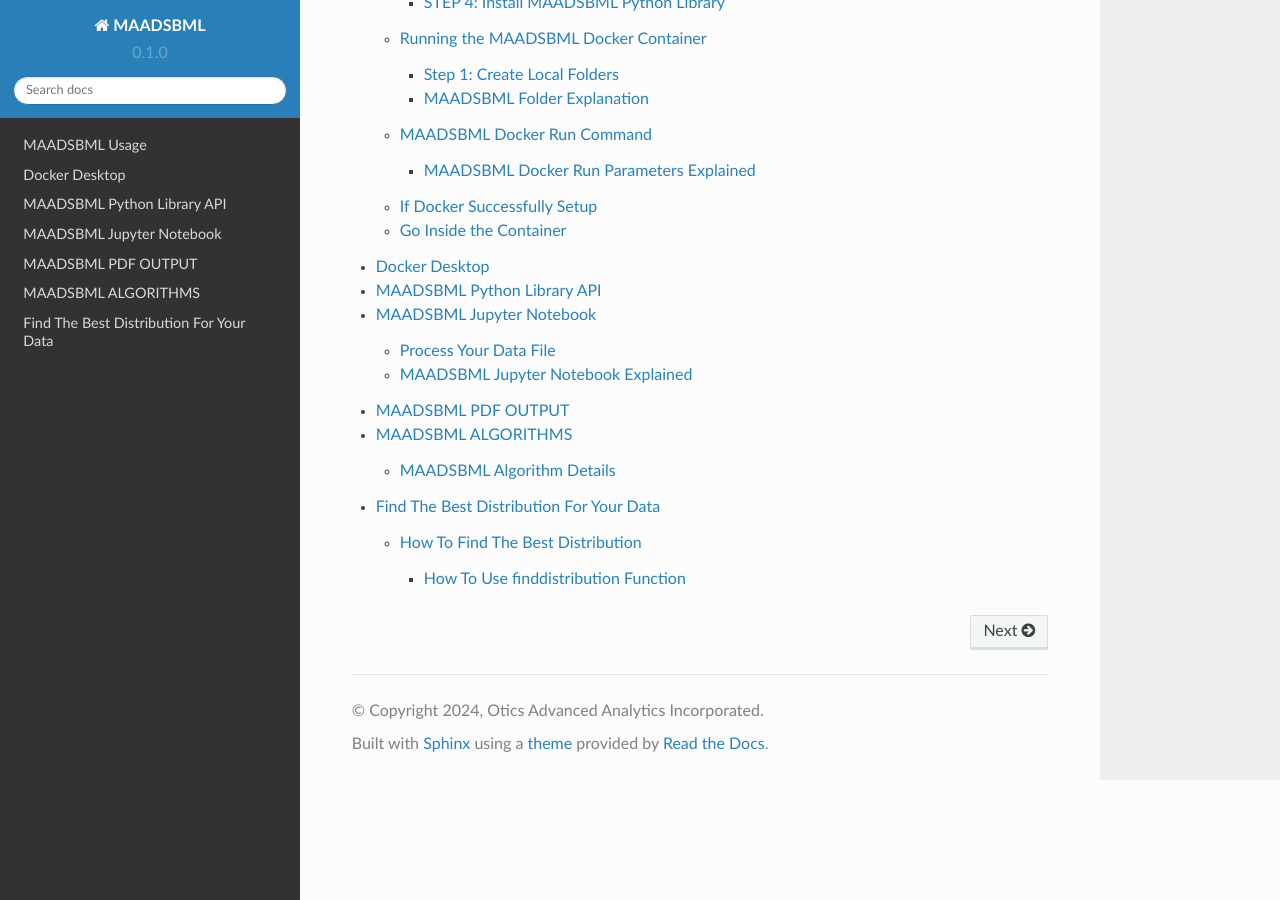
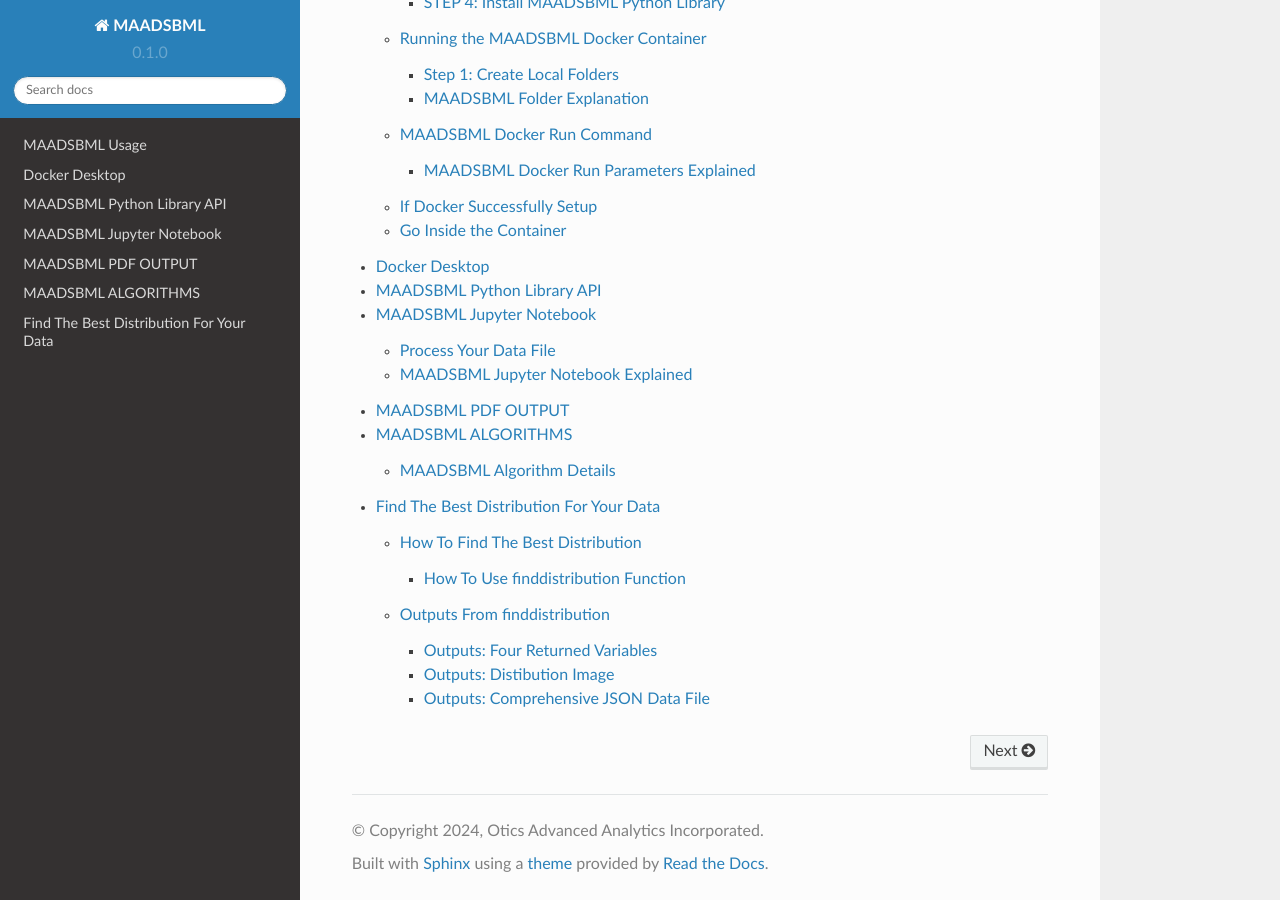
Before and after one commit to smaurice101/maadsbml, a Sphinx documentation site: the page built from docs/source/index.rst, in a window 1280 px wide and 900 px high, scrolled down 974 px. Built offline with Sphinx 7.4.7 and the Read the Docs theme 2.0.0, drawn with Linux system fonts in a browser that asks for light colours.

Commit message:
Update finddist.rst

```diff
--- a/docs/source/finddist.rst
+++ b/docs/source/finddist.rst
@@ -20,7 +20,7 @@ MAADSBML has a function called: **finddistribution**.  Refer to :ref:`MAADSBML P
 
 This is a powerful yet simple function to use.  With ONE-LINE of code, MAADSBML will find the best distribution for your data in seconds.
 
-Here are all the distributions it will analyse for your data, and choose the BEST one using the **sumsquare_error** method.
+Here are all the distributions it will analyse for your data, and choose the BEST one using the **sumsquare_error** method: see :ref:`Outputs: Comprehensive JSON Data File`
 
 .. important::
    The distribution with the lowest **sumsquare_error** is the BEST one.
@@ -75,7 +75,13 @@ The data files are also `here on GitHub <https://github.com/smaurice101/raspberr
     varname="Sample Data"
     finddist("",varname,dataarr,folderpath,imgname,1,3)
 
+Outputs From finddistribution
+----------------------------
+
 The output of the **finddist** function will be:
+
+Outputs: Four Returned Variables
+"""""""""""""""""""""
 
 1. FOUR return variable:
 
@@ -87,10 +93,16 @@ The output of the **finddist** function will be:
 
    d. alldata: comprehensive JSON data file
 
+Outputs: Distibution Image
+"""""""""""""""""""""
+
 2. Image of your distribution curve mapped to your data, as shown below:
 
    .. figure:: dist1.png
       :scale: 50%
+
+Outputs: Comprehensive JSON Data File
+"""""""""""""""""""""
 
 3. JSON file (same as alldata): See `Output Here on GitHub <https://github.com/smaurice101/raspberrypi/blob/main/maadsbml/bml_data.json>`_
 
```
